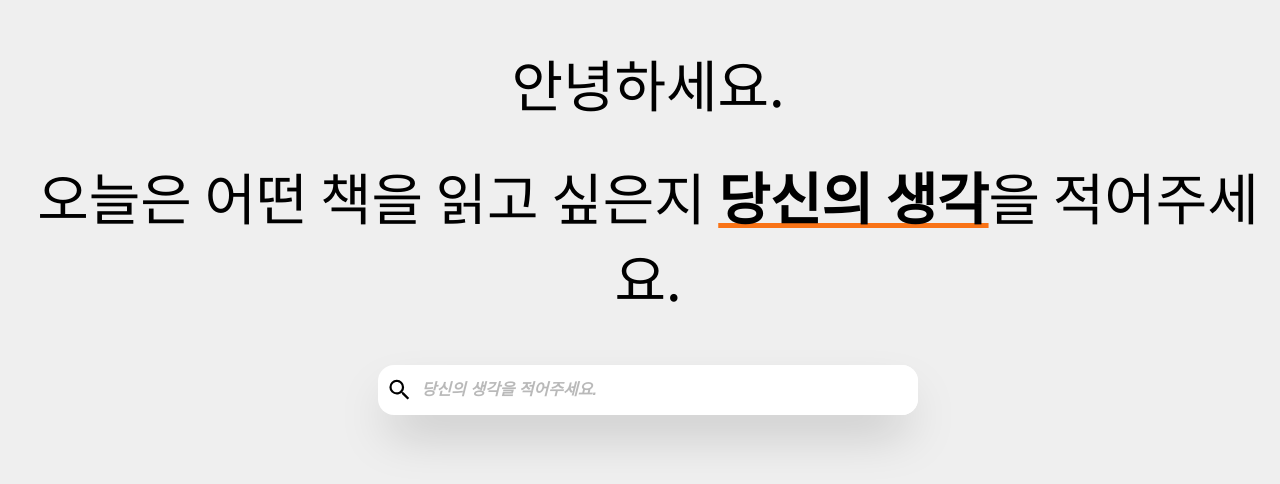
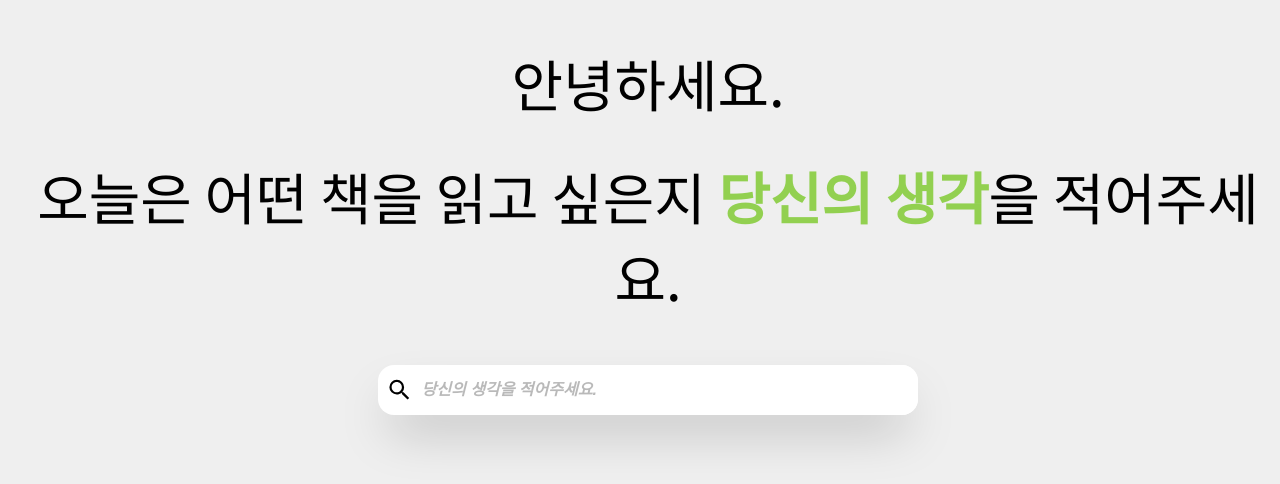
Before and after one commit to BoYeonJang/kyobobook-review, a Vue app in the folder frontend/: page / in a window 1280 px wide. Shown: the part 166-650 px from the top of the page. Built offline with nearby package versions, Linux system fonts and the light colour scheme.

Commit message:
frontend: 시그니처 색상 변경

```diff
--- a/frontend/src/components/HelloWorld.vue
+++ b/frontend/src/components/HelloWorld.vue
@@ -7,7 +7,7 @@
       </div>
       <div class="mt-2">
         <span>오늘은 어떤 책을 읽고 싶은지 </span>
-        <span class="decoration-orange font-bold">당신의 생각</span>을 적어주세요.
+        <span class="signature-color font-bold">당신의 생각</span>을 적어주세요.
       </div>
     </div>
     <!-- search bar -->
@@ -133,6 +133,9 @@ export default {
   text-decoration-line: underline;
   text-decoration-color: #6366f1;
 }
+.signature-color {
+  color: rgb(146, 208, 80);
+}
 /* 검색바 style 여기 시작 */
 .search_bar {
   border: 0px solid;
```
